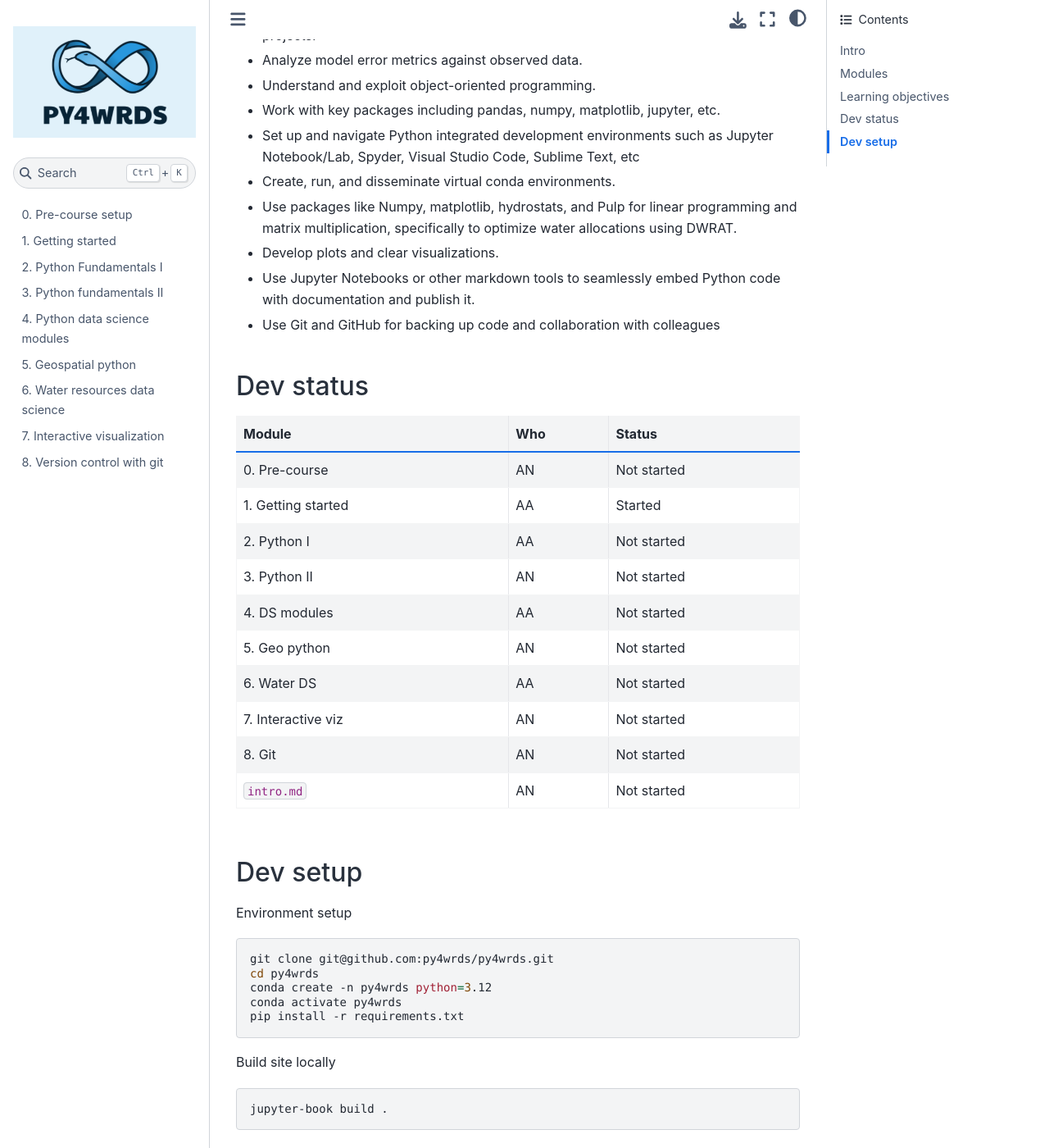
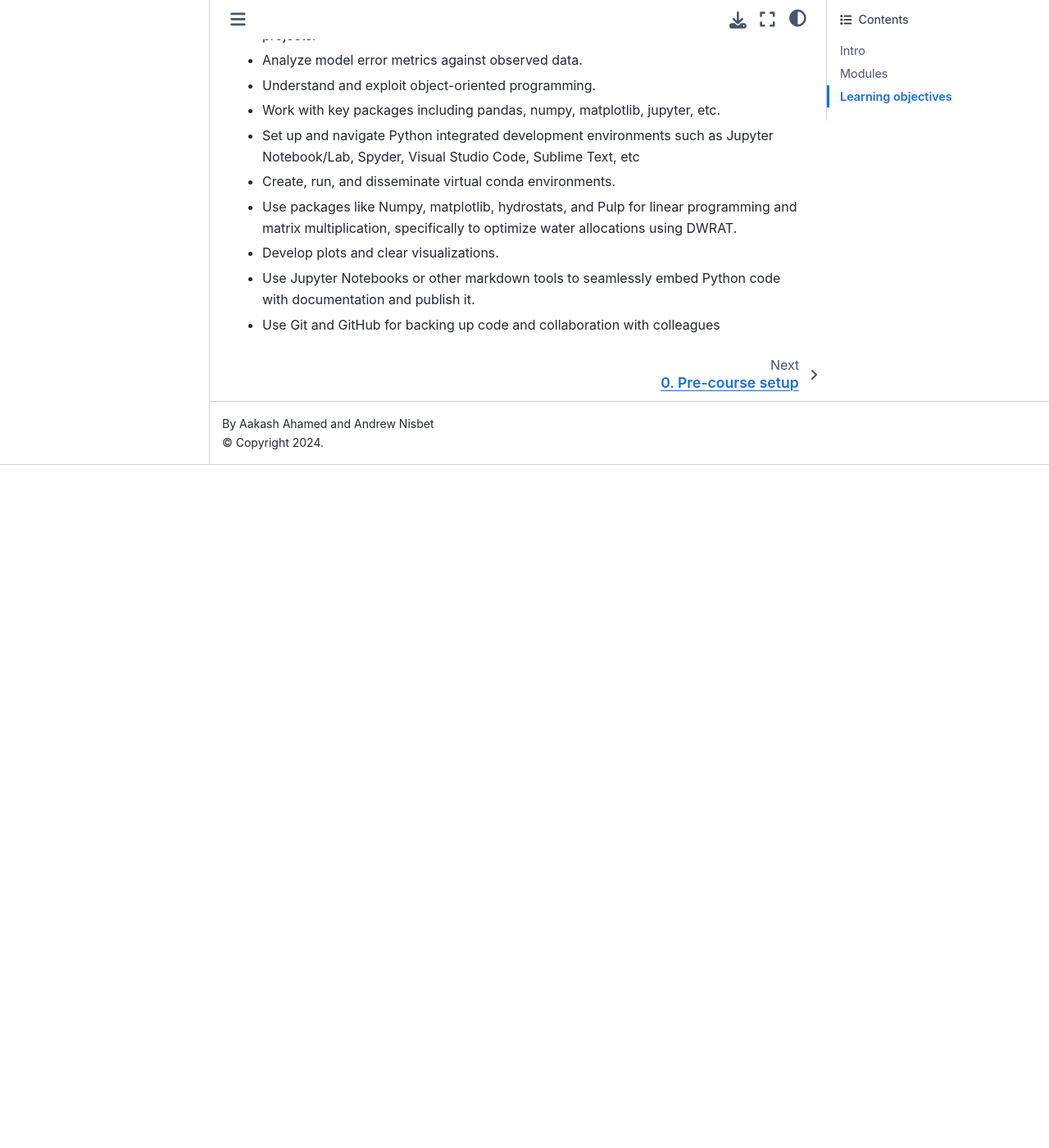
Before and after one commit to py4wrds/py4wrds, a Jupyter Book: the page built from intro.md, in a window 1280 px wide and 1400 px high, scrolled down 931 px. Shown: the whole window at 82% size. Built offline with Jupyter Book 1.0.4 settings and Sphinx 7.4.7 and the Sphinx Book theme 1.1.4, drawn with Linux system fonts in a browser that asks for light colours; after the commit the page ends 1498 px from its top, so only the background shows below that.

Commit message:
Move requirements to conda env

````diff
--- a/intro.md
+++ b/intro.md
@@ -29,39 +29,3 @@ Welcome
 - Develop plots and clear visualizations.
 - Use Jupyter Notebooks or other markdown tools to seamlessly embed Python code with documentation and publish it.
 - Use Git and GitHub for backing up code and collaboration with colleagues
-
-
-## Dev status
-
-| Module                  | Who | Status        |
-| ----------------------- | --- | ------------- |
-| 0. Pre-course           | AN  | Not started   |
-| 1. Getting started      | AA  | Started   |
-| 2. Python I             | AA  | Not started   |
-| 3. Python II            | AN  | Not started   |
-| 4. DS modules           | AA  | Not started   |
-| 5. Geo python           | AN  | Not started   |
-| 6. Water DS             | AA  | Not started   |
-| 7. Interactive viz      | AN  | Not started   |
-| 8. Git                  | AN  | Not started   |
-| `intro.md`              | AN  | Not started   |
-
-
-
-## Dev setup
-
-Environment setup
-
-```bash
-git clone git@github.com:py4wrds/py4wrds.git
-cd py4wrds
-conda create -n py4wrds python=3.12
-conda activate py4wrds
-pip install -r requirements.txt
-```
-
-Build site locally
-
-```bash
-jupyter-book build .
-```
--- a/requirements.txt
+++ /dev/null
@@ -1,3 +0,0 @@
-jupyter-book
-matplotlib
-numpy
````
Also changed, not shown: README.Md (+28 -0 lines), environment.yml (added, +23 -0 lines).
